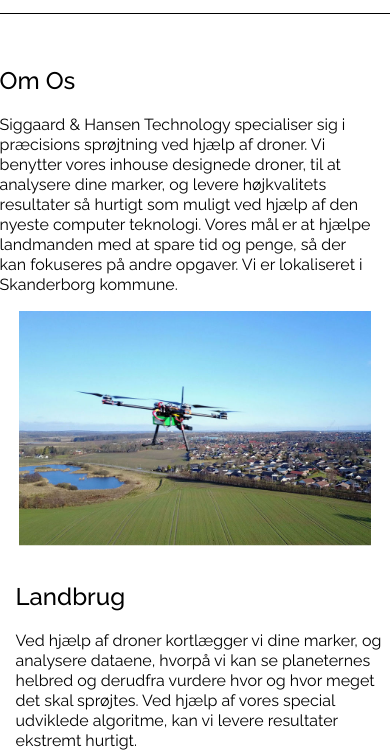
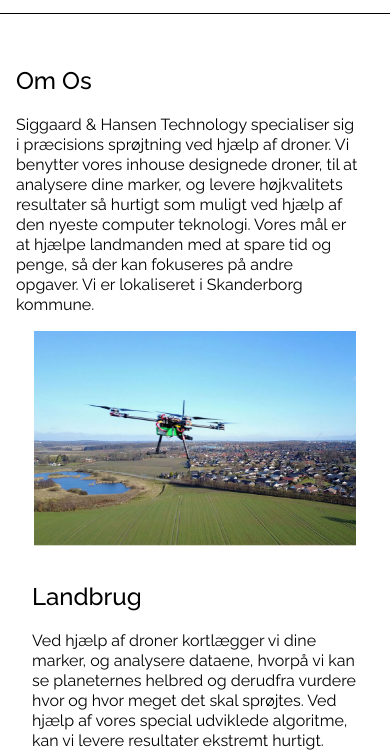
Before and after one commit to mathias-h/shtechnology.dk, a website: page index.html in a window 390 px wide. Shown: the part 98-850 px from the top of the page. Drawn offline with Linux system fonts and the light colour scheme.

Commit message:
fixed mobie styling

```diff
--- a/index.html
+++ b/index.html
@@ -62,6 +62,7 @@
 
         main {
             max-width: 900px;
+            width: 100%;
             padding: 0 16px;
         }
 
@@ -156,6 +157,9 @@
             article img {
                 width: 90%;
                 align-self: center;
+            }
+            article div {
+                margin: 0;
             }
 
             header div {
```
